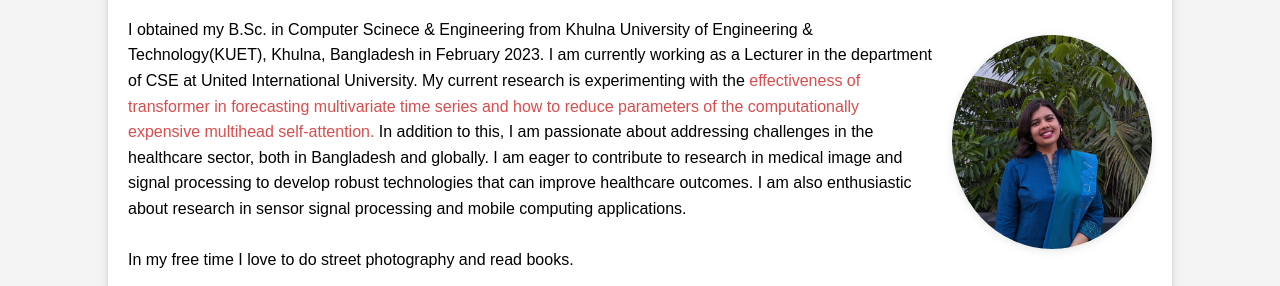
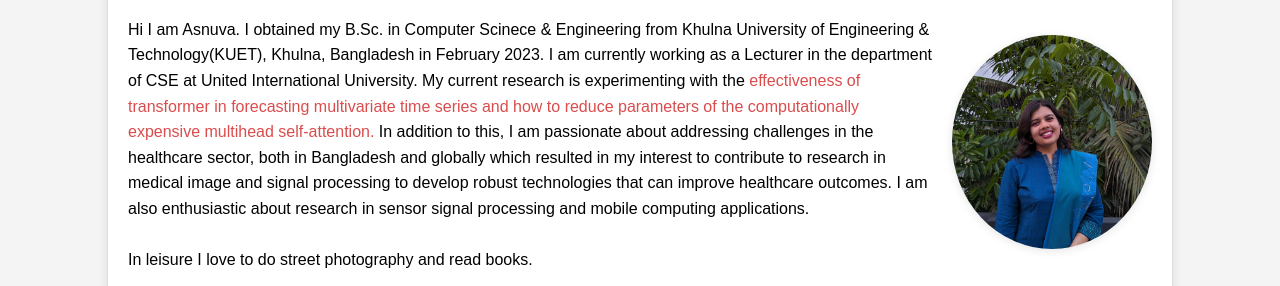
Before and after one commit to asnuvatanvin/asnuvatanvin.github.io, a plain HTML site: page index.html in a window 1280 px wide. Shown: the part 180-466 px from the top of the page. Drawn offline with Linux system fonts and the light colour scheme.

Commit message:
Update index.html

```diff
--- a/index.html
+++ b/index.html
@@ -33,17 +33,17 @@
       <div class="home-text">
         <h1>Asnuva Tanvin</h1>
         <p>
-          I obtained my B.Sc. in Computer Scinece &
+          Hi I am Asnuva. I obtained my B.Sc. in Computer Scinece &
           Engineering from Khulna University of Engineering & Technology(KUET),
           Khulna, Bangladesh in February 2023. I am currently working as a Lecturer in the department of CSE at United
           International University. My current research is experimenting with the <span class="highlight">effectiveness
             of transformer in forecasting multivariate time series and how to
             reduce parameters of the computationally expensive multihead self-attention.</span> In addition to this, I
-          am passionate about addressing challenges in the healthcare sector, both in Bangladesh and globally.
-          I am eager to contribute to research in medical image and signal processing to develop robust technologies
+          am passionate about addressing challenges in the healthcare sector, both in Bangladesh and globally which
+          resulted in my interest to contribute to research in medical image and signal processing to develop robust technologies
           that can improve healthcare outcomes.
           I am also enthusiastic about research in sensor signal processing and mobile computing applications.
-          <br><br>In my free time I love to do street photography and read books.
+          <br><br>In leisure I love to do street photography and read books.
         <div class="contact-links">
           <a href="mailto:asnuva.tanvin@gmail.com">
             <i class="fas fa-envelope"></i>
```
